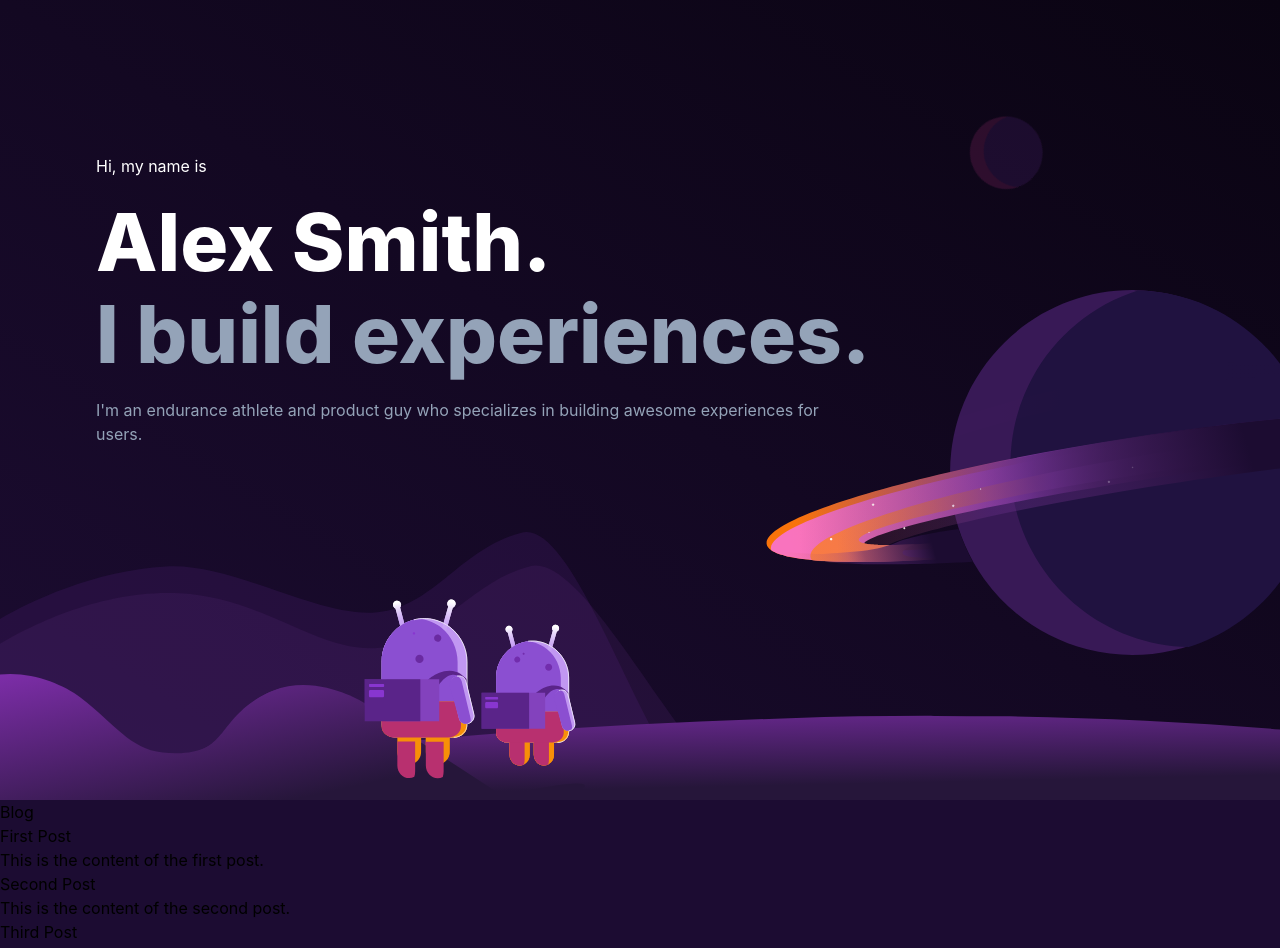
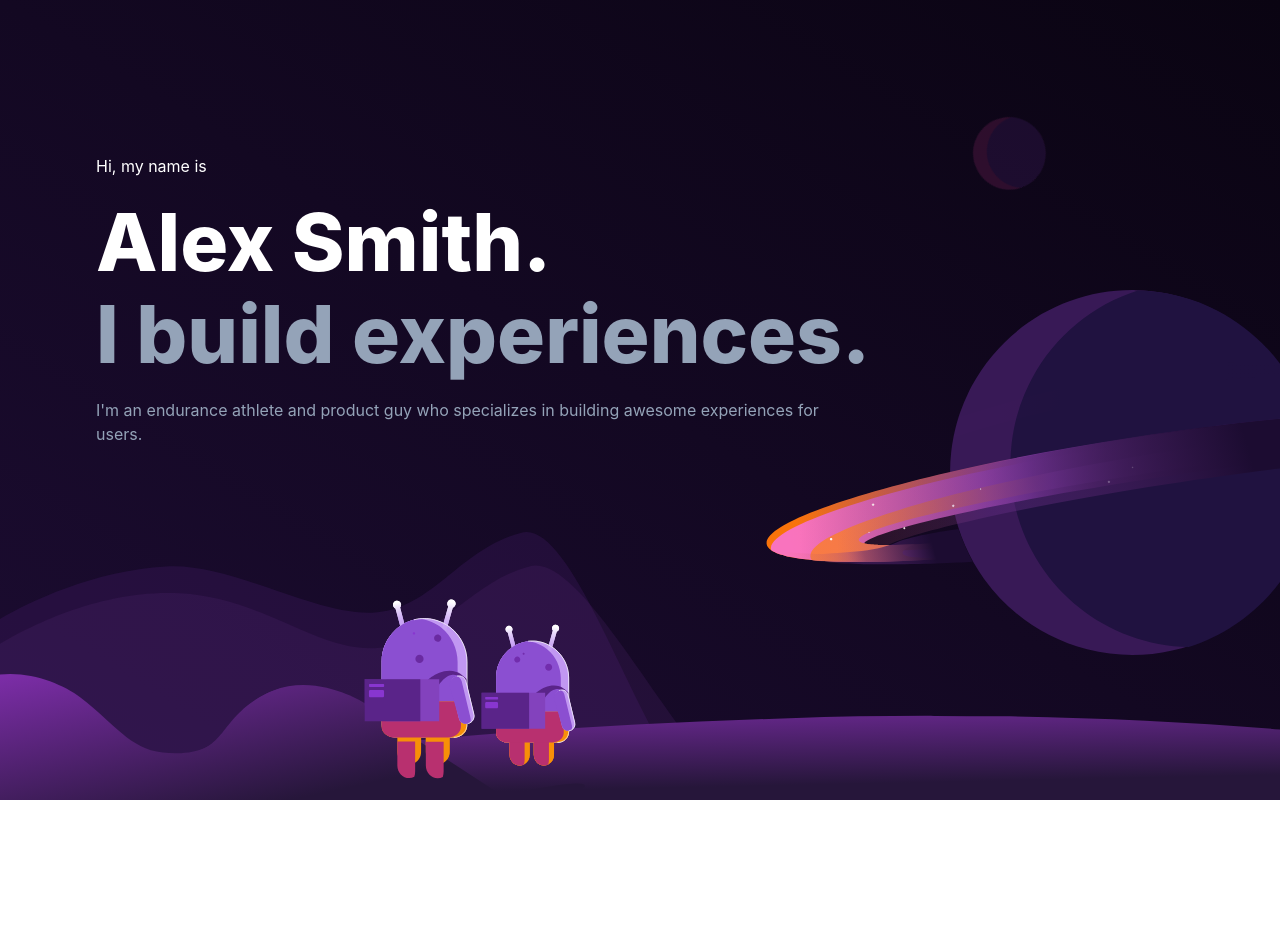
Before and after one commit to smithavt14/next-portfolio-site, a Next.js app: page / in a window 1280 px wide. Shown: the top 948 px of the page. After the commit the page ends 800 px from the top, so only its background shows below. Built offline with nearby package versions, Linux system fonts and the light colour scheme.

Commit message:
Remove blog component from site

```diff
--- a/pages/index.js
+++ b/pages/index.js
@@ -15,7 +15,7 @@ export default function Home() {
       <PageHead />
       <Navbar darkMode={darkMode} toggleDarkMode={toggleDarkMode} />
       <Hero darkMode={darkMode} />
-      <Blog darkMode={darkMode} />
+      {/* <Blog darkMode={darkMode} /> */}
     </div>
   )
 }
```
